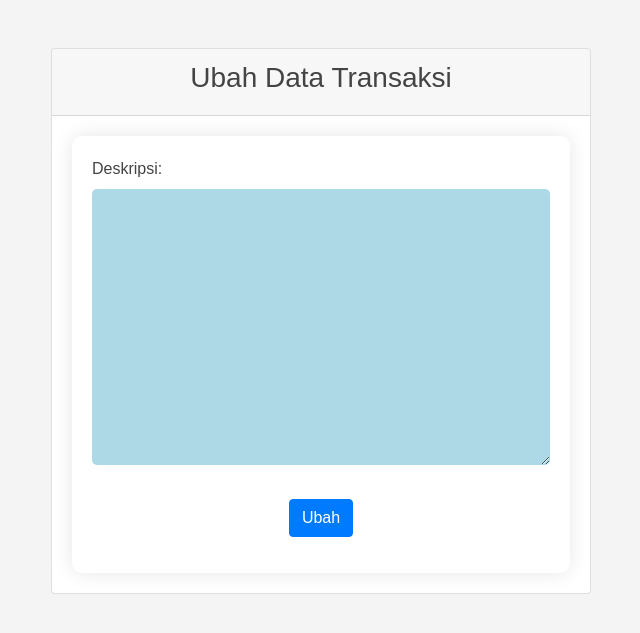
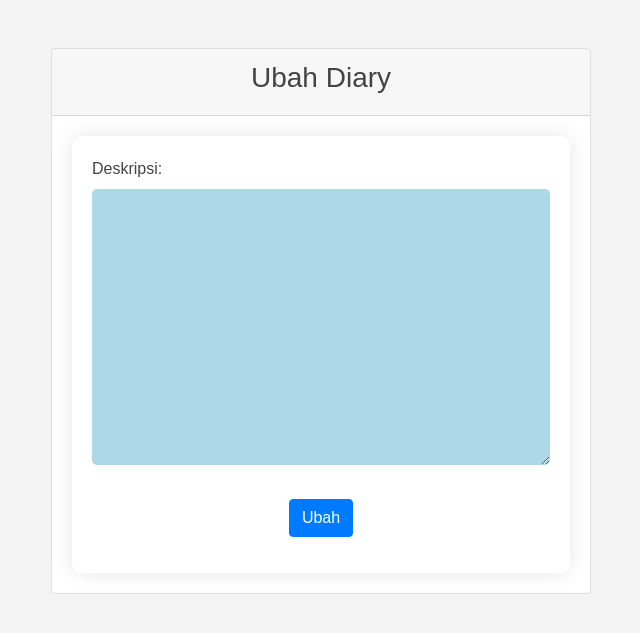
Before and after one commit to prudita/StudyBee, a Django app: template diary_tracker/templates/modify_diary.html in a window 1280 px wide. Shown: the top 633 px of the page, without its empty margins (319-959 px from the left). Run offline with Django 4.2, Linux system fonts and the light colour scheme; the template is opened without the code that fills it: values that come from a table or form of the project are taken from there, others are empty; some libraries are stand-ins or nearby versions.

Commit message:
Anandafa Fitur Form Diary

```diff
--- a/diary_tracker/templates/modify_diary.html
+++ b/diary_tracker/templates/modify_diary.html
@@ -70,7 +70,7 @@
     <div class="col-md-6 mx-auto mt-5">
       <div class="card">
         <div class="card-header">
-          <h3 class="text-center">Ubah Data Transaksi</h3>
+          <h3 class="text-center">Ubah Diary</h3>
         </div>
         <div class="card-body">
           <form method="POST">
```
